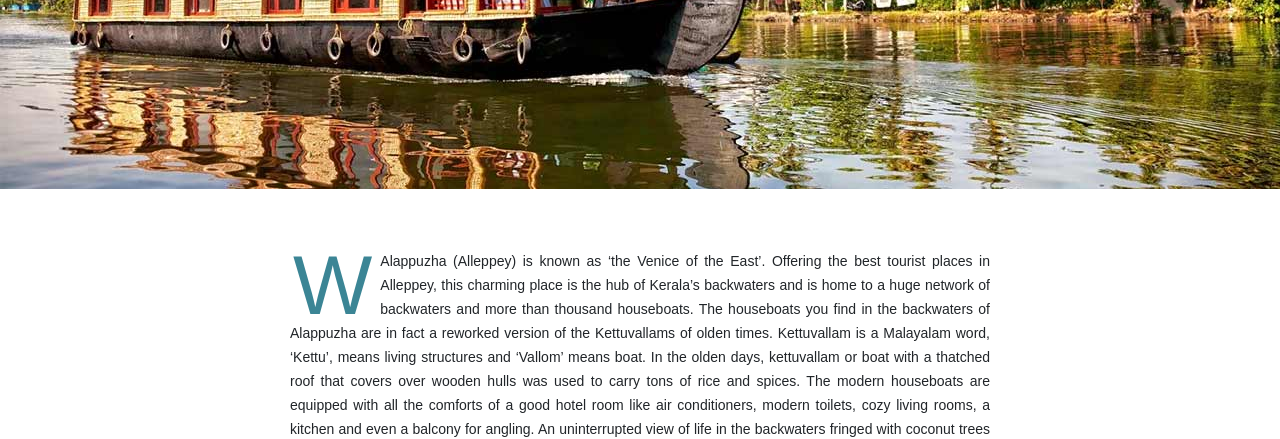
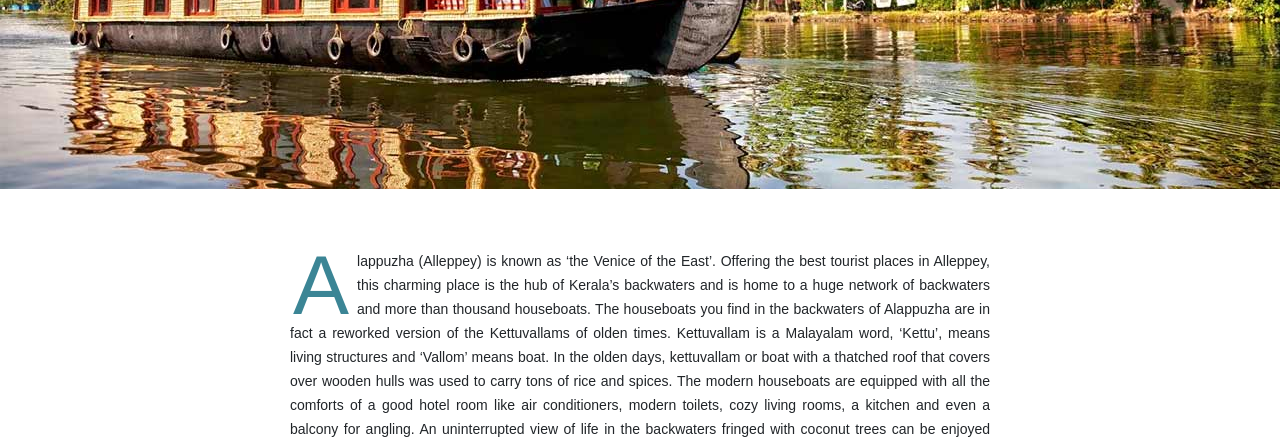
Before and after one commit to Navaneethvr/KERALA_TSM, a plain HTML site: page alpz.html in a window 1280 px wide. Shown: the part 513-952 px from the top of the page. Drawn offline with nearby package versions, Linux system fonts and the light colour scheme.

Commit message:
Update alpz.html

```diff
--- a/alpz.html
+++ b/alpz.html
@@ -28,7 +28,7 @@
 
         <section>
           <div class="block">
-            <p><span class="first-character sc">W</span>Alappuzha (Alleppey) is known as ‘the Venice of the East’. Offering the best tourist places in Alleppey, this charming place is the hub of Kerala’s backwaters and is home to a huge network of backwaters and more than thousand houseboats. The houseboats you find in the backwaters of Alappuzha are in fact a reworked version of the Kettuvallams of olden times. Kettuvallam is a Malayalam word, ‘Kettu’, means living structures and ‘Vallom’ means boat. In the olden days, kettuvallam or boat with a thatched roof that covers over wooden hulls was used to carry tons of rice and spices.
+            <p><span class="first-character sc">A</span>lappuzha (Alleppey) is known as ‘the Venice of the East’. Offering the best tourist places in Alleppey, this charming place is the hub of Kerala’s backwaters and is home to a huge network of backwaters and more than thousand houseboats. The houseboats you find in the backwaters of Alappuzha are in fact a reworked version of the Kettuvallams of olden times. Kettuvallam is a Malayalam word, ‘Kettu’, means living structures and ‘Vallom’ means boat. In the olden days, kettuvallam or boat with a thatched roof that covers over wooden hulls was used to carry tons of rice and spices.
 
               The modern houseboats are equipped with all the comforts of a good hotel room like air conditioners, modern toilets, cozy living rooms, a kitchen and even a balcony for angling. An uninterrupted view of life in the backwaters fringed with coconut trees can be enjoyed from a houseboat. A perfect place to unwind with its laidback canals and lush greenery. The Alappuzha beach with a 137-year-old pier extending into the sea and an old 17th-century lighthouse built by the Portuguese add to the magic of the place. It is famous for its boat races, marine products, and coir industry.
 
```
